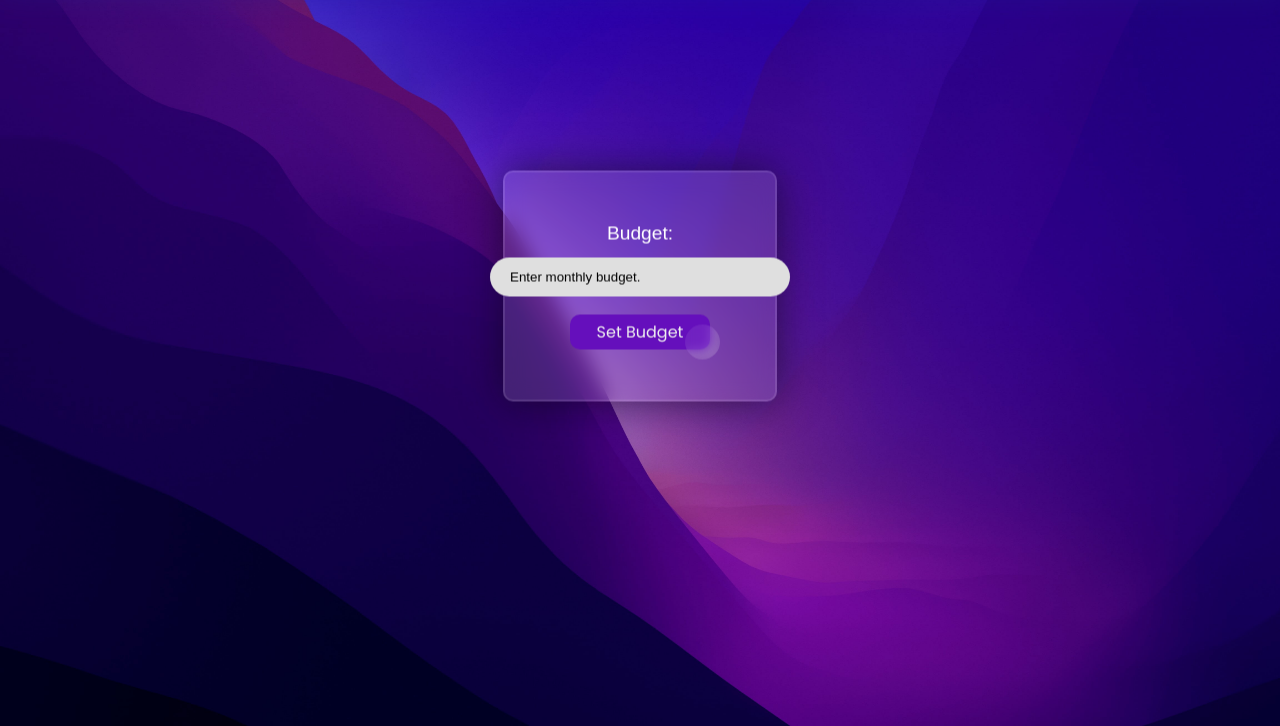
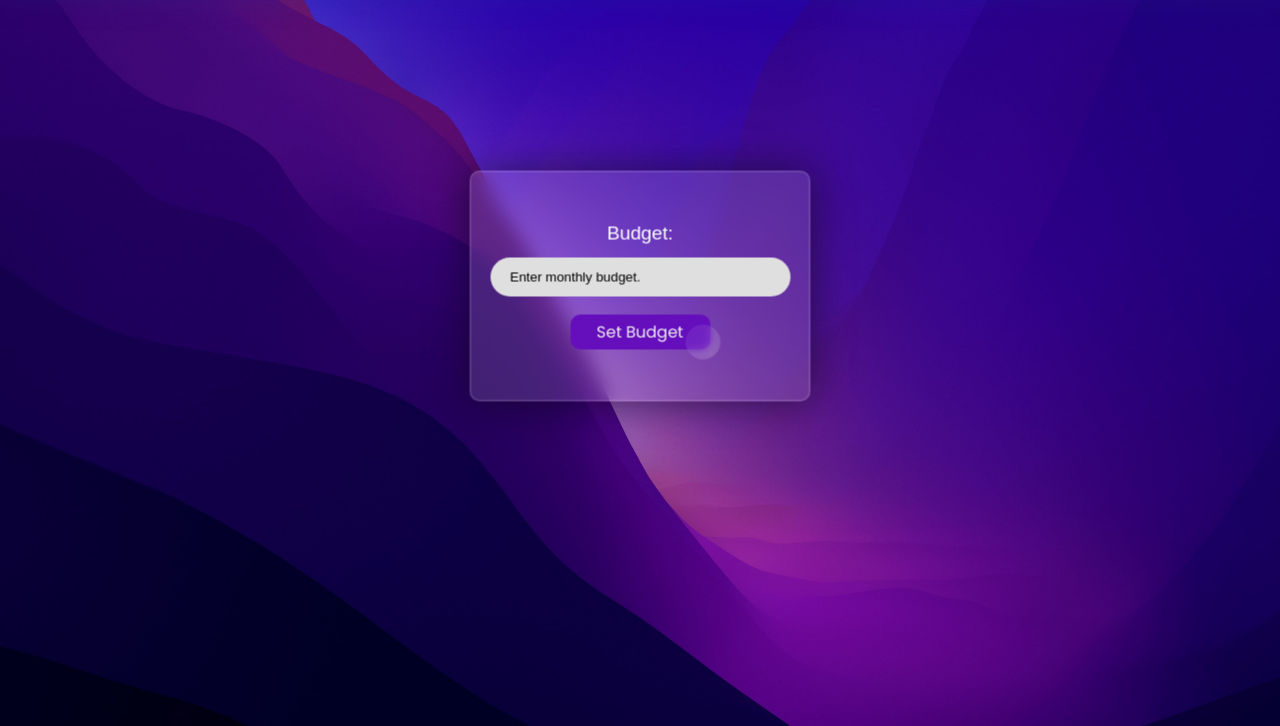
Before and after one commit to AbdulQadir999/budget--, a plain HTML site: page index.html in a window 1280 px wide. Shown: the part 74-800 px from the top of the page. Drawn offline with Linux system fonts and the light colour scheme; some packages are replaced by stand-ins of ours; a script that the page names is missing.

Commit message:
Update style.css

```diff
--- a/style.css
+++ b/style.css
@@ -36,7 +36,7 @@ section.first-form-box {
 }
 
 .first-form-box form {
-  width: 200px;
+  width: 267px;
   background-color: rgba(255, 255, 255, 0.13);
   position: absolute;
   transform: translate(-50%, -50%);
```
